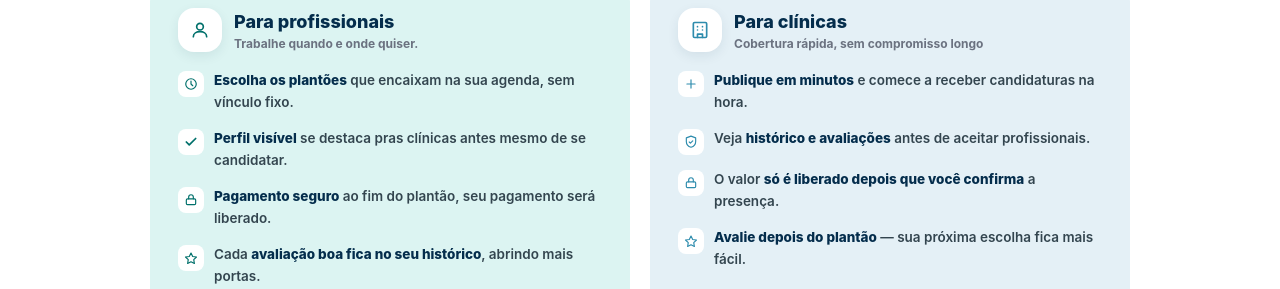
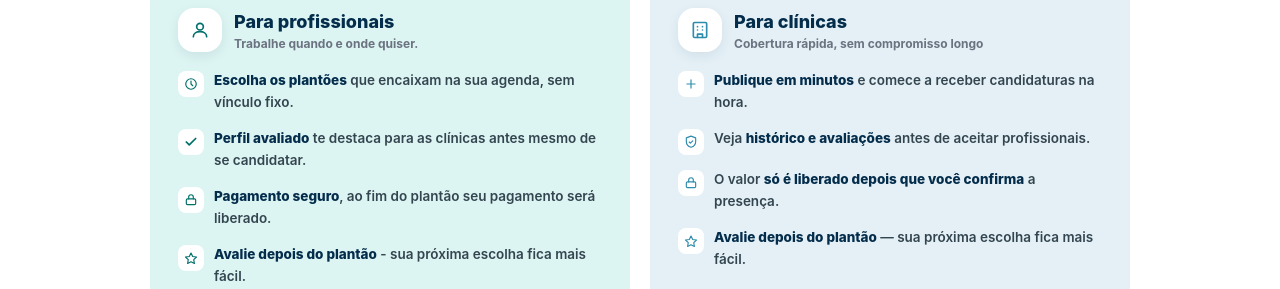
Before and after one commit to Rodrigueira97/ConectVet, a Next.js app: page / in a window 1280 px wide. Shown: the part 901-1190 px from the top of the page. Built offline with nearby package versions, Linux system fonts and the light colour scheme; no server answers.

Commit message:
copy: ajusta itens do card 'Para profissionais' na home

```diff
--- a/app/page.tsx
+++ b/app/page.tsx
@@ -153,9 +153,9 @@ export default function HomePublica() {
             <div className="flex flex-col gap-3.5">
               {[
                 { icon: <ClockIcon className="w-3.5 h-3.5" />, text: <><b className="font-extrabold text-ink">Escolha os plantões</b> que encaixam na sua agenda, sem vínculo fixo.</> },
-                { icon: <CheckIcon className="w-3.5 h-3.5" />, text: <><b className="font-extrabold text-ink">Perfil visível</b> se destaca pras clínicas antes mesmo de se candidatar.</> },
-                { icon: <LockIcon className="w-3.5 h-3.5" />, text: <><b className="font-extrabold text-ink">Pagamento seguro</b> ao fim do plantão, seu pagamento será liberado.</> },
-                { icon: <StarIcon className="w-3.5 h-3.5" />, text: <>Cada <b className="font-extrabold text-ink">avaliação boa fica no seu histórico</b>, abrindo mais portas.</> },
+                { icon: <CheckIcon className="w-3.5 h-3.5" />, text: <><b className="font-extrabold text-ink">Perfil avaliado</b> te destaca para as clínicas antes mesmo de se candidatar.</> },
+                { icon: <LockIcon className="w-3.5 h-3.5" />, text: <><b className="font-extrabold text-ink">Pagamento seguro</b>, ao fim do plantão seu pagamento será liberado.</> },
+                { icon: <StarIcon className="w-3.5 h-3.5" />, text: <><b className="font-extrabold text-ink">Avalie depois do plantão</b> - sua próxima escolha fica mais fácil.</> },
               ].map((item, i) => (
                 <div key={i} className="flex items-start gap-2.5">
                   <div className="w-[26px] h-[26px] rounded-lg bg-white flex items-center justify-center text-primaryDeep shrink-0 mt-px">{item.icon}</div>
```
